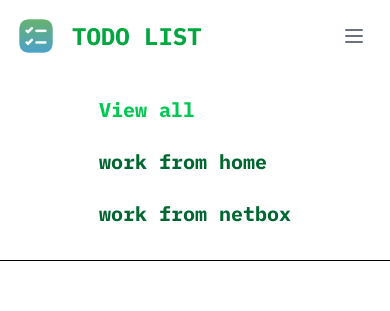
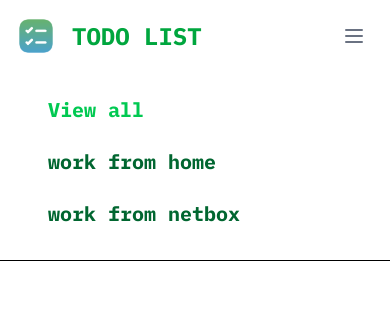
Before and after one commit to salimxfardeheb/todo-list, a Next.js app: page / in a window 390 px wide. Both pictures are taken after a click on the button 354 px from the left and 36 px from the top of the page. Shown: the top 311 px of the page. Built offline with nearby package versions, Linux system fonts and the light colour scheme; no server answers; the database is empty.

Commit message:
fix : typo of class css

```diff
--- a/app/components/navBar.tsx
+++ b/app/components/navBar.tsx
@@ -37,7 +37,7 @@ const NavBar = () => {
       </div>
 
       {/* Navigation Links */}
-      <div className={`${isOpen ? "flex" : "hidden"} md:block w-full md:w-auto justify-center mt-6 border-b md:border-0 pb-6 px-12`}>
+      <div className={`${isOpen ? "flenpm run devx" : "hidden"} md:block w-full md:w-auto justify-center mt-6 border-b md:border-0 pb-6 px-12`}>
         <ul className="flex flex-col md:flex-row gap-4 md:gap-8 mt-4 md:mt-0 text-xl font-black text-green-900">
           {links.map((link) => (
             <li key={link.href} className="pb-2">
```
Also changed, not shown: 1 other file (tests, documents, lock files or other folders).
